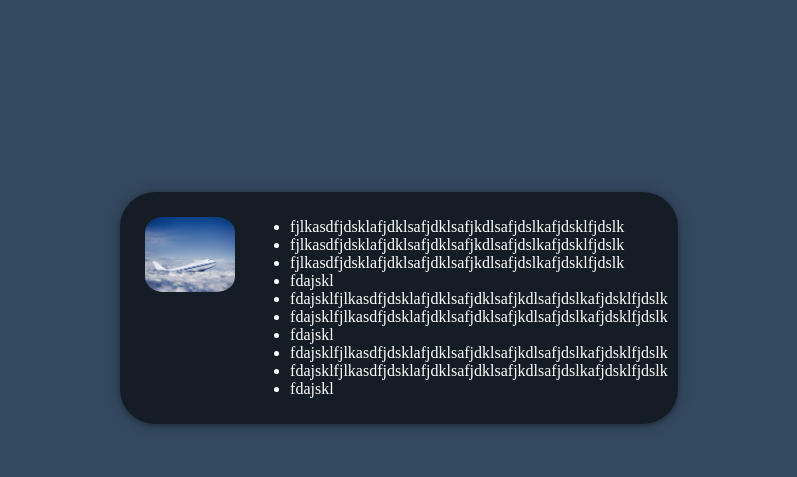
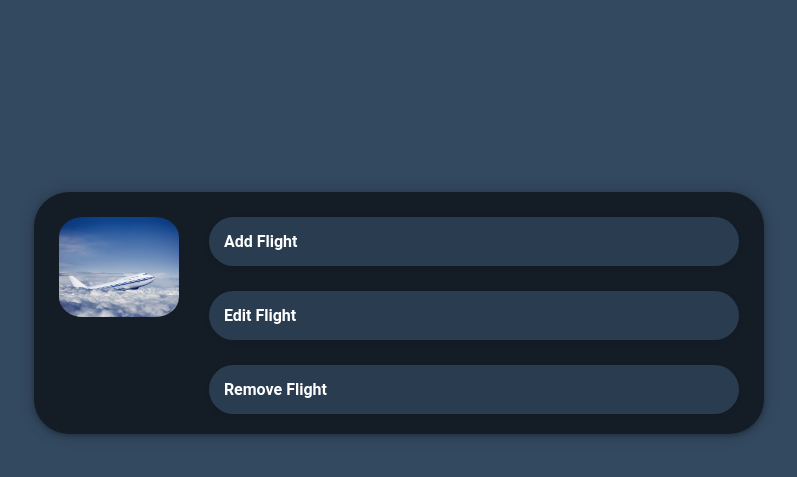
Before and after one commit to mandjevant/flightTracker, a Flask app: page /input in a window 1280 px wide. Shown: the top 477 px of the page, without its empty margins (241-1038 px from the left). Run offline with Flask 2, Linux system fonts and the light colour scheme; parts of the project's set-up code (start-up, migrations or seed data) failed here and were passed over.

Commit message:
More progress, dropdown menu n shit; niice

```diff
--- a/static/css/input.css
+++ b/static/css/input.css
@@ -1,4 +1,5 @@
 body {
+    font-family: 'Roboto', sans-serif;
     margin: 0;
     background-color: #334960 !important;
     display: flex;
@@ -24,5 +25,41 @@ body {
 
 .picture img {
     border-radius: 20%;
-    height: 75px;
+    height: 100px;
 }
+
+details > summary {
+    display: flex;
+    padding: 15px;
+    width: 500px;
+    background-color: #2a3c4f;
+    border: none;
+    box-shadow: 0 2px 8px -4px rgba(0, 0, 0, 0.21);
+    border-radius: 40px;
+    margin: 15px 15px 10px 15px;
+    letter-spacing: 0;
+    font-weight: 650;
+    cursor: pointer;
+}
+
+details > p {
+    display: flex;
+    background-color: #99a4af;
+    padding: 15px;
+    /*margin: 15px 15px 10px 15px;*/
+    margin-right: 15px;
+    margin-left: 15px;
+    box-shadow: 0 2px 8px -4px rgba(0, 0, 0, 0.21);
+    border-radius: 40px;
+    border: none;
+    width: fit-content;
+    height: fit-content;
+}
+
+details > summary:hover {
+    background-color: #456281;
+}
+
+details[open] > summary {
+    background-color: #456281;
+}
--- a/templates/input.html
+++ b/templates/input.html
@@ -18,18 +18,18 @@
             <img src="../static/images/Airplane.jpg" alt="Airplane">
         </div>
         <div class="drop">
-            <ul>
-                <li>fjlkasdfjdsklafjdklsafjdklsafjkdlsafjdslkafjdsklfjdslk</li>
-                <li>fjlkasdfjdsklafjdklsafjdklsafjkdlsafjdslkafjdsklfjdslk</li>
-                <li>fjlkasdfjdsklafjdklsafjdklsafjkdlsafjdslkafjdsklfjdslk</li>
-                <li>fdajskl</li>
-                <li>fdajsklfjlkasdfjdsklafjdklsafjdklsafjkdlsafjdslkafjdsklfjdslk</li>
-                <li>fdajsklfjlkasdfjdsklafjdklsafjdklsafjkdlsafjdslkafjdsklfjdslk</li>
-                <li>fdajskl</li>
-                <li>fdajsklfjlkasdfjdsklafjdklsafjdklsafjkdlsafjdslkafjdsklfjdslk</li>
-                <li>fdajsklfjlkasdfjdsklafjdklsafjdklsafjkdlsafjdslkafjdsklfjdslk</li>
-                <li>fdajskl</li>
-            </ul>
+            <details>
+                <summary>Add Flight</summary>
+                <p>Add a flight.</p>
+            </details>
+            <details>
+                <summary>Edit Flight</summary>
+                <p>Edit a flight.</p>
+            </details>
+            <details>
+                <summary>Remove Flight</summary>
+                <p>Remove a flight.</p>
+            </details>
         </div>
     </div>
 
```
